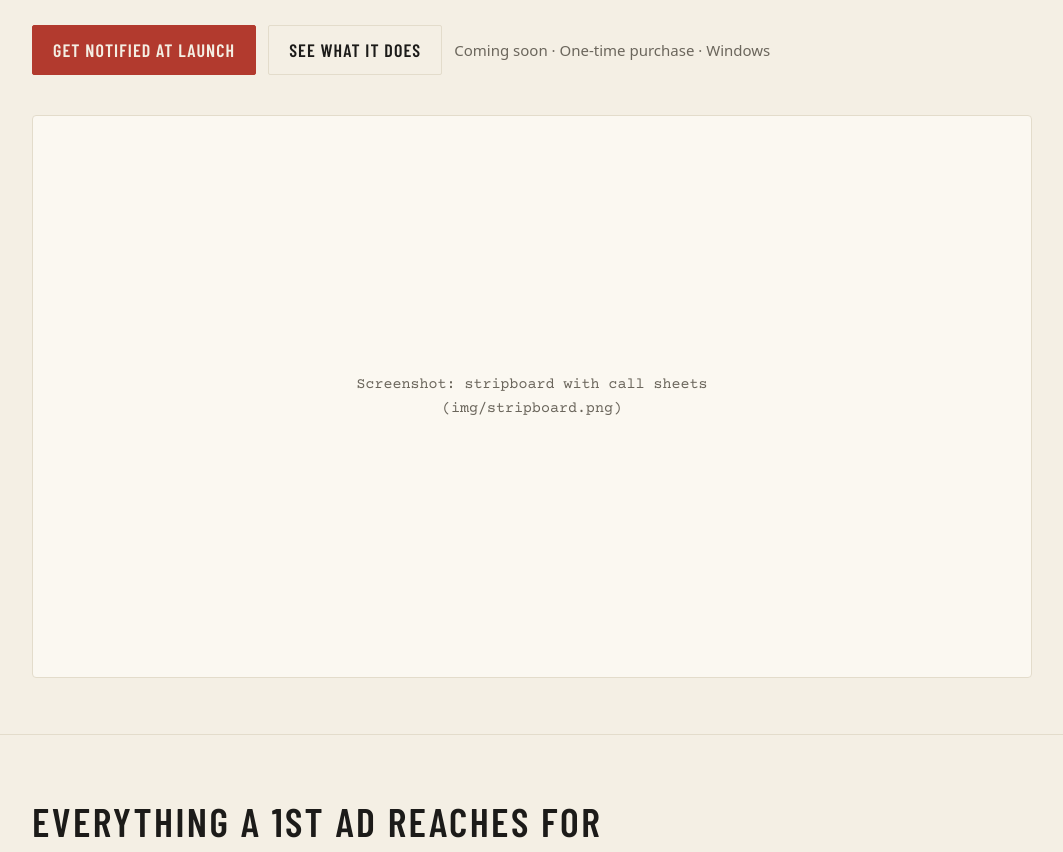
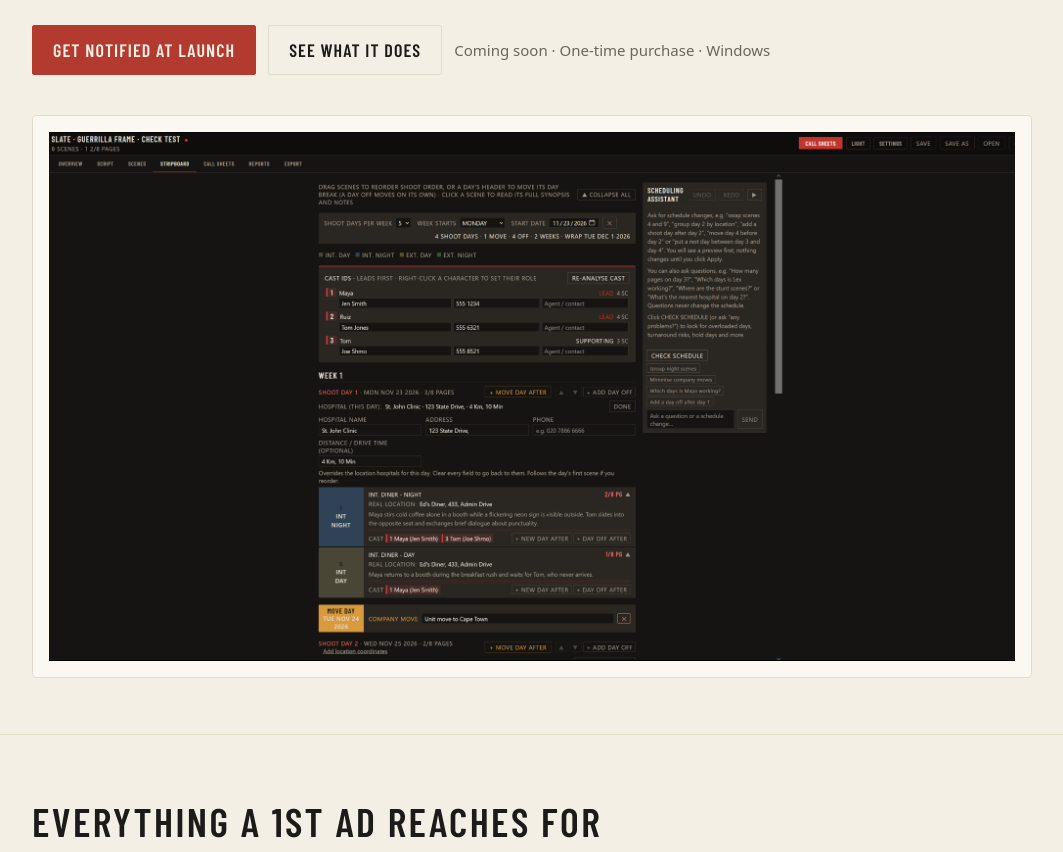
Before and after one commit to aliengunship/guerrillaframe, a plain HTML site: page index.html in a window 1280 px wide. Shown: the part 437-1289 px from the top of the page, without its empty margins (108-1171 px from the left). Drawn offline with nearby package versions, Linux system fonts and the light colour scheme.

Commit message:
Add files via upload

```diff
--- a/index.html
+++ b/index.html
@@ -41,8 +41,7 @@
         <span class="cta-note">Coming soon · One-time purchase · Windows</span>
       </div>
 
-      <!-- EDIT: replace this placeholder with a screenshot: <img src="img/stripboard.png" alt="Slate stripboard"> -->
-      <div class="shot">Screenshot: stripboard with call sheets<br>(img/stripboard.png)</div>
+      <div class="shot"><img src="img/stripboard.png" alt="Slate stripboard with the scheduling assistant"></div>
     </div>
   </div>
 
```
